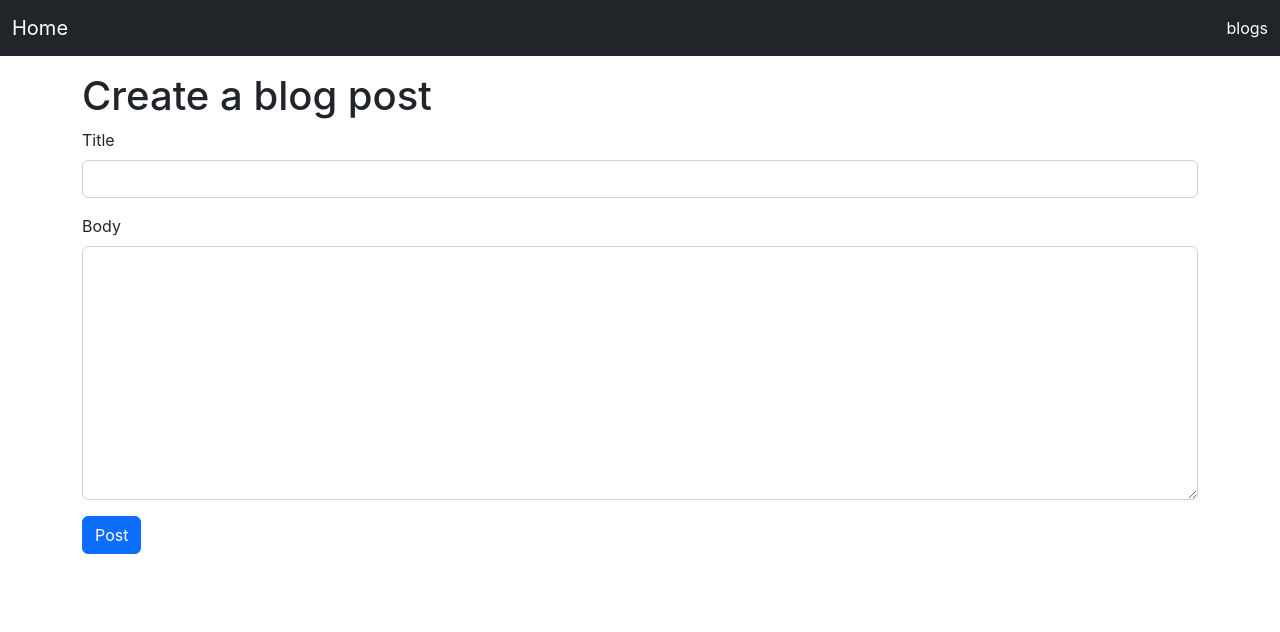
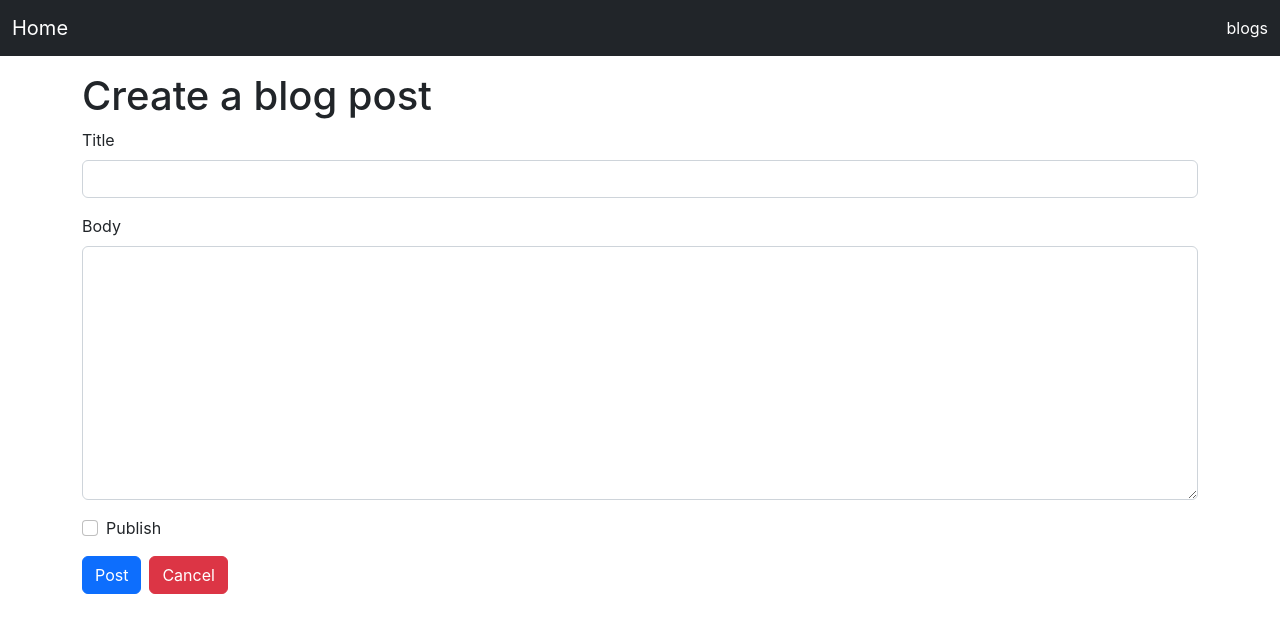
Before and after one commit to RunningLearner/React-prac, a React (Create React App) app in the folder react-prac/: page /blogs/create in a window 1280 px wide. Shown: the top 632 px of the page. Built offline with nearby package versions, Linux system fonts and the light colour scheme.

Commit message:
feat:공개비곡애 설정 버튼 추가

```diff
--- a/react-prac/db.json
+++ b/react-prac/db.json
@@ -4,12 +4,14 @@
       "title": "notnow",
       "body": "now2",
       "createdAt": 1672106955306,
-      "id": 5
+      "id": 5,
+      "publish": true
     },
     {
-      "title": "as",
-      "body": "as",
-      "createdAt": 1672108169970,
+      "title": "hi",
+      "body": "hi",
+      "publish": true,
+      "createdAt": 1672119526423,
       "id": 6
     }
   ]
--- a/react-prac/src/components/BlogForm.js
+++ b/react-prac/src/components/BlogForm.js
@@ -8,8 +8,11 @@ const BlogForm = ({ editing }) => {
   const { id } = useParams();
   const [originalTitle, setOriginalTitle] = useState("");
   const [originalBody, setOriginalBody] = useState("");
+  const [originalPublish, setOriginalPublish] = useState(false);
+
   const [title, setTitle] = useState("");
   const [body, setBody] = useState("");
+  const [publish, setPublish] = useState(false);
 
   useEffect(() => {
     if (editing) {
@@ -18,12 +21,26 @@ const BlogForm = ({ editing }) => {
         setOriginalTitle(res.data.title);
         setBody(res.data.body);
         setOriginalBody(res.data.body);
+        setPublish(res.data.publish);
+        setOriginalPublish(res.data.publish);
       });
     }
   }, [id, editing]);
 
   const isEdited = () => {
-    return title !== originalTitle || body !== originalBody;
+    return (
+      title !== originalTitle ||
+      body !== originalBody ||
+      publish !== originalPublish
+    );
+  };
+
+  const goBack = () => {
+    if (editing) {
+      history.push(`/blogs/${id}`);
+    } else {
+      history.push(`/blogs`);
+    }
   };
 
   const onSubmit = () => {
@@ -32,6 +49,7 @@ const BlogForm = ({ editing }) => {
         .patch(`http://localhost:3001/posts/${id}`, {
           title,
           body,
+          publish,
         })
         .then((res) => {
           history.push(`/blogs/${id}`);
@@ -41,12 +59,17 @@ const BlogForm = ({ editing }) => {
         .post("http://localhost:3001/posts", {
           title: title,
           body: body,
+          publish,
           createdAt: Date.now(),
         })
         .then(() => {
           history.push("/blogs");
         });
     }
+  };
+
+  const onChangePublish = (e) => {
+    setPublish(e.target.checked);
   };
 
   return (
@@ -73,12 +96,26 @@ const BlogForm = ({ editing }) => {
           rows="10"
         />
       </div>
+
+      <div className="form-check mb-3">
+        <input
+          className="form-check-input"
+          type="checkbox"
+          checked={publish}
+          onChange={onChangePublish}
+        />
+        <label className="form-check-label">Publish</label>
+      </div>
+
       <button
         className="btn btn-primary"
         onClick={onSubmit}
         disabled={editing && !isEdited()}
       >
         {editing ? "Edit" : "Post"}
+      </button>
+      <button className="btn btn-danger ms-2" onClick={goBack}>
+        Cancel
       </button>
     </div>
   );
```
